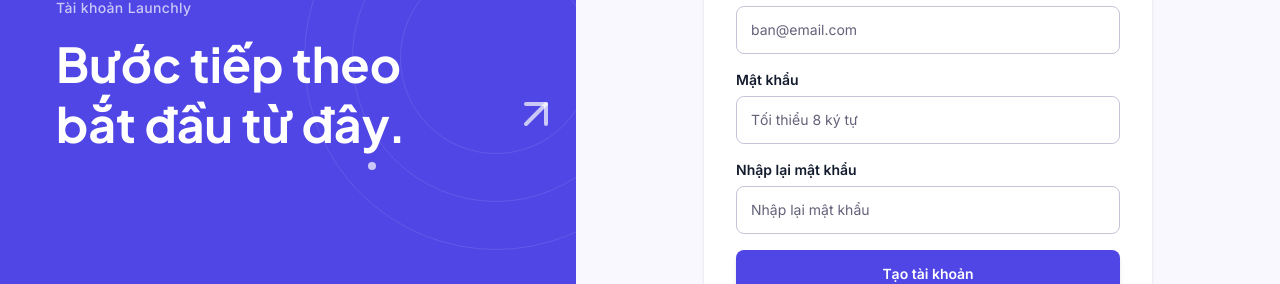
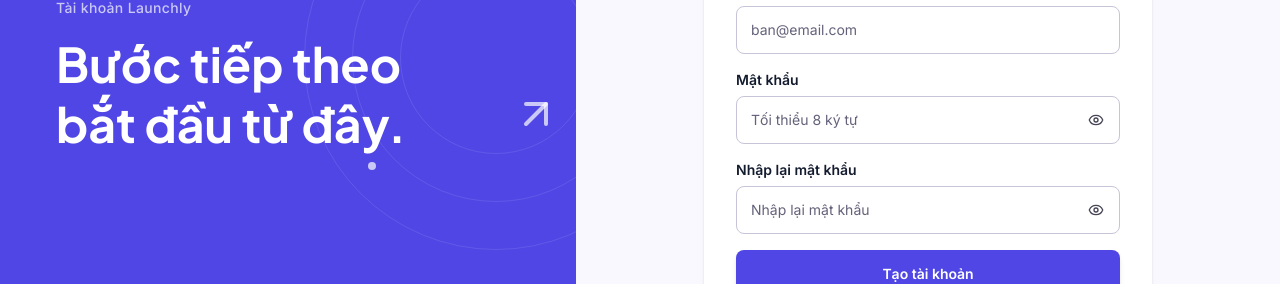
Before and after one commit to Hades1123/Launchly, a Next.js app in the folder apps/web/: page /register in a window 1280 px wide. Shown: the part 358-642 px from the top of the page. Built offline with nearby package versions, Linux system fonts and the light colour scheme; no server answers.

Commit message:
feat/scrum-23 redesign verification emails

```diff
--- a/apps/web/src/components/auth/auth-ui.tsx
+++ b/apps/web/src/components/auth/auth-ui.tsx
@@ -1,5 +1,5 @@
-import type { InputHTMLAttributes, ReactNode } from 'react';
-import { AlertCircle, CheckCircle2, LoaderCircle } from 'lucide-react';
+import { useState, type InputHTMLAttributes, type ReactNode } from 'react';
+import { AlertCircle, CheckCircle2, Eye, EyeOff, LoaderCircle } from 'lucide-react';
 import { cn } from '@/lib/cn';
 
 export function AuthHeading({
@@ -51,6 +51,67 @@ export function AuthField({
         aria-describedby={error ? errorId : undefined}
         {...props}
       />
+      {error && (
+        <p id={errorId} className="flex items-start gap-1.5 text-xs leading-5 text-danger">
+          <AlertCircle className="mt-0.5 size-3.5 shrink-0" aria-hidden />
+          {error}
+        </p>
+      )}
+    </div>
+  );
+}
+
+export function PasswordField({
+  label,
+  trailingLabel,
+  error,
+  className,
+  id,
+  ...props
+}: InputHTMLAttributes<HTMLInputElement> & {
+  label: string;
+  trailingLabel?: ReactNode;
+  error?: string;
+}) {
+  const [visible, setVisible] = useState(false);
+  const inputId = id ?? props.name;
+  const errorId = `${inputId}-error`;
+  const VisibilityIcon = visible ? EyeOff : Eye;
+
+  return (
+    <div className="space-y-1.5">
+      <div className="flex items-center justify-between gap-3">
+        <label htmlFor={inputId} className="block text-sm font-semibold text-foreground">
+          {label}
+        </label>
+        {trailingLabel}
+      </div>
+      <div className="relative">
+        <input
+          id={inputId}
+          type={visible ? 'text' : 'password'}
+          className={cn(
+            'min-h-12 w-full rounded-control border bg-surface px-3.5 pr-12 text-sm text-foreground outline-none transition',
+            'placeholder:text-subtle-foreground focus:border-primary focus:ring-2 focus:ring-ring/20',
+            'disabled:cursor-not-allowed disabled:bg-surface-muted disabled:text-subtle-foreground',
+            error ? 'border-danger focus:border-danger focus:ring-danger/20' : 'border-input',
+            className,
+          )}
+          aria-invalid={Boolean(error)}
+          aria-describedby={error ? errorId : undefined}
+          {...props}
+        />
+        <button
+          type="button"
+          onClick={() => setVisible((current) => !current)}
+          aria-label={visible ? 'Ẩn mật khẩu' : 'Hiện mật khẩu'}
+          aria-pressed={visible}
+          title={visible ? 'Ẩn mật khẩu' : 'Hiện mật khẩu'}
+          className="absolute inset-y-0 right-0 inline-flex w-12 items-center justify-center rounded-r-control text-muted-foreground transition hover:text-primary focus-visible:ring-2 focus-visible:ring-ring focus-visible:outline-none"
+        >
+          <VisibilityIcon className="size-4" aria-hidden />
+        </button>
+      </div>
       {error && (
         <p id={errorId} className="flex items-start gap-1.5 text-xs leading-5 text-danger">
           <AlertCircle className="mt-0.5 size-3.5 shrink-0" aria-hidden />
--- a/apps/web/src/components/auth/login-form.tsx
+++ b/apps/web/src/components/auth/login-form.tsx
@@ -8,7 +8,7 @@ import {
   messageResponseSchema,
   sessionResponseSchema,
 } from '@launchly/shared';
-import { AuthDivider, AuthFeedback, AuthField, AuthHeading, SubmitButton } from '@/components/auth/auth-ui';
+import { AuthDivider, AuthFeedback, AuthField, AuthHeading, PasswordField, SubmitButton } from '@/components/auth/auth-ui';
 import { GoogleAuthAction } from '@/components/auth/google-auth-action';
 import { useAuth } from '@/lib/auth-context';
 import { authErrorMessage, authRequest, AuthRequestError, safeReturnPath } from '@/lib/auth-api';
@@ -28,7 +28,6 @@ export function LoginForm({ returnTo }: { returnTo?: string }) {
   const { acceptSession } = useAuth();
   const [email, setEmail] = useState('');
   const [password, setPassword] = useState('');
-  const [showPassword, setShowPassword] = useState(false);
   const [pending, setPending] = useState(false);
   const [error, setError] = useState<string | null>(null);
   const [notice, setNotice] = useState<string | null>(null);
@@ -102,44 +101,24 @@ export function LoginForm({ returnTo }: { returnTo?: string }) {
           error={fieldErrors.email}
           required
         />
-        <div className="space-y-2">
-          <div className="flex items-center justify-between gap-3">
-            <label htmlFor="password" className="text-sm font-semibold text-foreground">
-              Mật khẩu
-            </label>
+        <PasswordField
+          id="password"
+          name="password"
+          label="Mật khẩu"
+          trailingLabel={
             <Link
               href="/forgot-password"
               className="rounded-control text-xs font-semibold text-primary hover:text-primary-hover focus-visible:ring-2 focus-visible:ring-ring focus-visible:outline-none"
             >
               Quên mật khẩu?
             </Link>
-          </div>
-          <div className="relative">
-            <input
-              id="password"
-              name="password"
-              type={showPassword ? 'text' : 'password'}
-              autoComplete="current-password"
-              value={password}
-              onChange={(event) => setPassword(event.target.value)}
-              aria-invalid={Boolean(fieldErrors.password)}
-              aria-describedby={fieldErrors.password ? 'password-error' : undefined}
-              className={`min-h-12 w-full rounded-control border bg-surface px-3.5 pr-16 text-sm text-foreground outline-none transition placeholder:text-subtle-foreground focus:border-primary focus:ring-2 focus:ring-ring/20 ${fieldErrors.password ? 'border-danger' : 'border-input'}`}
-              required
-            />
-            <button
-              type="button"
-              onClick={() => setShowPassword((value) => !value)}
-              aria-label={showPassword ? 'Ẩn mật khẩu' : 'Hiện mật khẩu'}
-              className="absolute inset-y-0 right-0 rounded-r-control px-3 text-xs font-semibold text-muted-foreground hover:text-primary focus-visible:ring-2 focus-visible:ring-ring focus-visible:outline-none"
-            >
-              {showPassword ? 'Ẩn' : 'Hiện'}
-            </button>
-          </div>
-          {fieldErrors.password && (
-            <p id="password-error" className="text-xs text-danger">{fieldErrors.password}</p>
-          )}
-        </div>
+          }
+          autoComplete="current-password"
+          value={password}
+          onChange={(event) => setPassword(event.target.value)}
+          error={fieldErrors.password}
+          required
+        />
 
         {error && <AuthFeedback tone="error">{error}</AuthFeedback>}
         {notice && <AuthFeedback tone="success">{notice}</AuthFeedback>}
--- a/apps/web/src/components/auth/register-form.tsx
+++ b/apps/web/src/components/auth/register-form.tsx
@@ -7,7 +7,7 @@ import {
   registerSchema,
   registrationRoleSchema,
 } from '@launchly/shared';
-import { AuthDivider, AuthFeedback, AuthField, AuthHeading, SubmitButton } from '@/components/auth/auth-ui';
+import { AuthDivider, AuthFeedback, AuthField, AuthHeading, PasswordField, SubmitButton } from '@/components/auth/auth-ui';
 import { GoogleAuthAction } from '@/components/auth/google-auth-action';
 import { authErrorMessage, authRequest } from '@/lib/auth-api';
 
@@ -166,10 +166,9 @@ export function RegisterForm() {
           error={fieldErrors.email}
           required
         />
-        <AuthField
+        <PasswordField
           label="Mật khẩu"
           name="password"
-          type="password"
           autoComplete="new-password"
           placeholder="Tối thiểu 8 ký tự"
           value={password}
@@ -177,10 +176,9 @@ export function RegisterForm() {
           error={fieldErrors.password}
           required
         />
-        <AuthField
+        <PasswordField
           label="Nhập lại mật khẩu"
           name="confirmPassword"
-          type="password"
           autoComplete="new-password"
           placeholder="Nhập lại mật khẩu"
           value={confirmPassword}
--- a/apps/web/src/components/auth/reset-password-form.tsx
+++ b/apps/web/src/components/auth/reset-password-form.tsx
@@ -3,7 +3,7 @@
 import Link from 'next/link';
 import { useState, type FormEvent } from 'react';
 import { resetPasswordSchema } from '@launchly/shared';
-import { AuthFeedback, AuthField, AuthHeading, SubmitButton } from '@/components/auth/auth-ui';
+import { AuthFeedback, AuthHeading, PasswordField, SubmitButton } from '@/components/auth/auth-ui';
 import { authErrorMessage, authRequestNoContent, AuthRequestError } from '@/lib/auth-api';
 
 export function ResetPasswordForm({ token }: { token?: string }) {
@@ -85,20 +85,18 @@ export function ResetPasswordForm({ token }: { token?: string }) {
       {error && <div className="mb-4"><AuthFeedback tone="error">{error}</AuthFeedback></div>}
       {!invalidToken && token ? (
         <form className="space-y-4" onSubmit={handleSubmit} noValidate>
-          <AuthField
+          <PasswordField
             label="Mật khẩu mới"
             name="password"
-            type="password"
             autoComplete="new-password"
             value={password}
             onChange={(event) => setPassword(event.target.value)}
             error={fieldErrors.password}
             required
           />
-          <AuthField
+          <PasswordField
             label="Nhập lại mật khẩu"
             name="confirmPassword"
-            type="password"
             autoComplete="new-password"
             value={confirmPassword}
             onChange={(event) => setConfirmPassword(event.target.value)}
```
